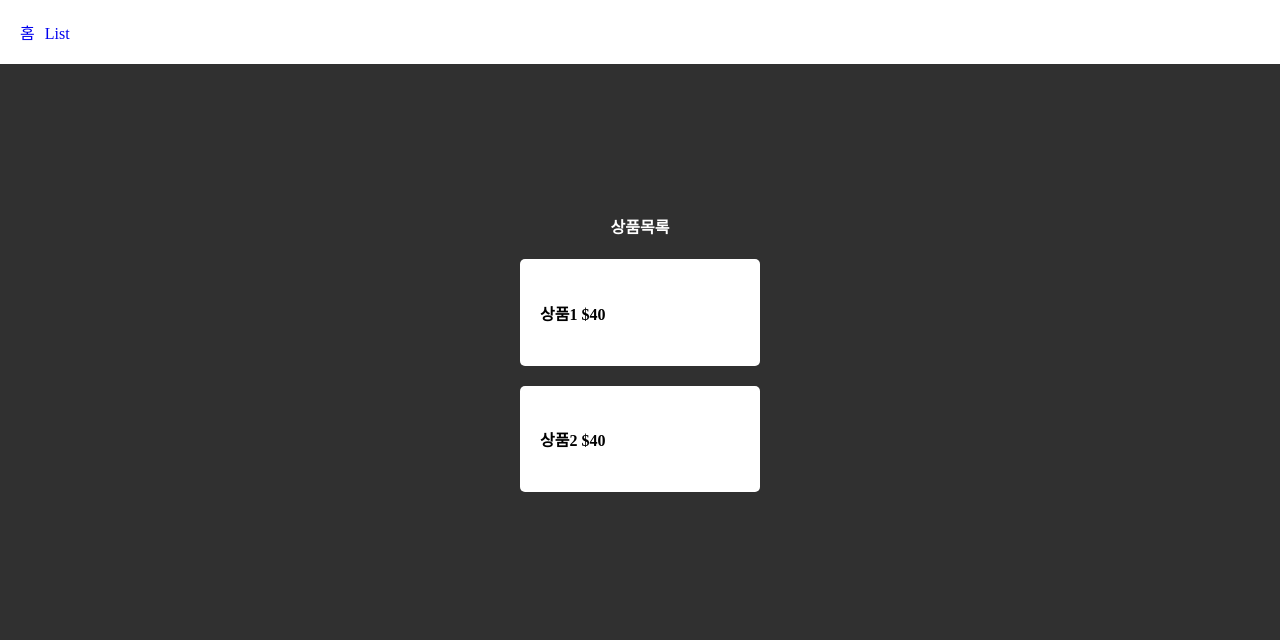
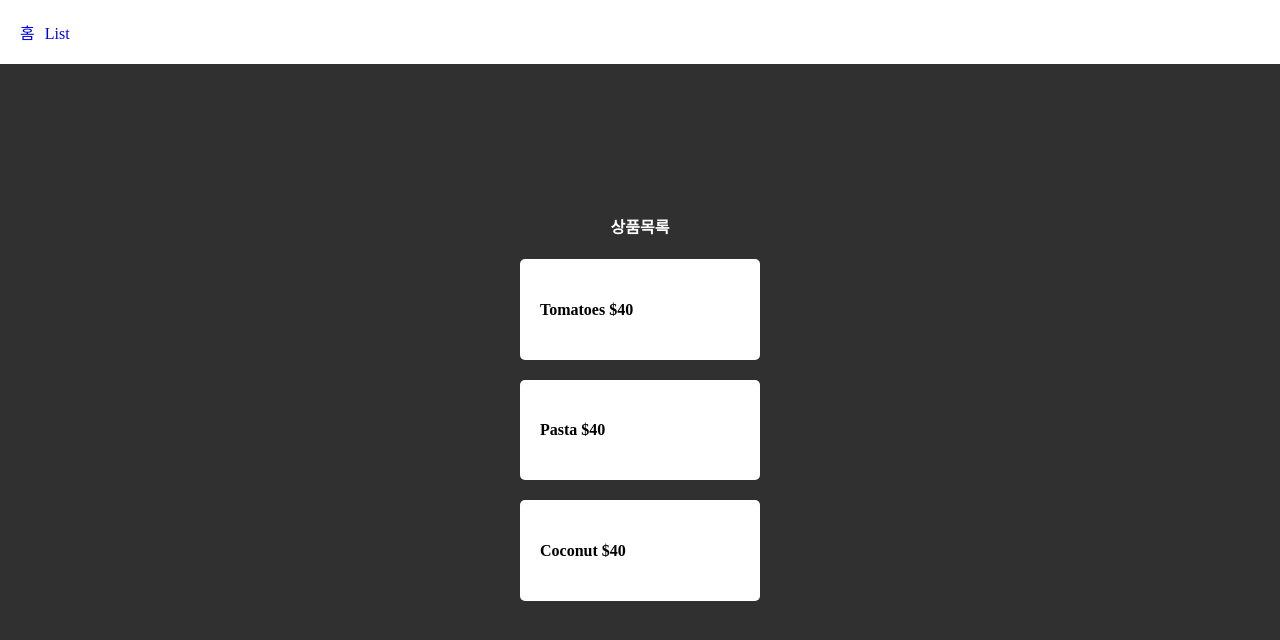
Before and after one commit to jaechullee2/nextjs, a Next.js app: page /list in a window 1280 px wide. Shown: the top 640 px of the page. Built offline with nearby package versions, Linux system fonts and the light colour scheme.

Commit message:
list Update

```diff
--- a/pages/list/index.js
+++ b/pages/list/index.js
@@ -1,13 +1,22 @@
 export default function List(){
+    let 상품 = ['Tomatoes', 'Pasta', 'Coconut']
+    // let 어레이 = [2,3,4]
+    // let b = 어레이.map((a)=>{
+    //     return 10
+    // })
+    // console.log(b)
     return(
         <div>
             <h4 className="title">상품목록</h4>
-            <div className="food">
-                <h4>상품1 $40</h4>
-            </div>
-            <div className="food">
-                <h4>상품2 $40</h4>
-            </div>
+            {
+                상품.map((n, i)=>{
+                    return (
+                        <div className="food" key={i}>
+                            <h4>{상품[i]} $40</h4>
+                        </div>
+                    )
+                })
+            }
         </div>
     )
 }
```
